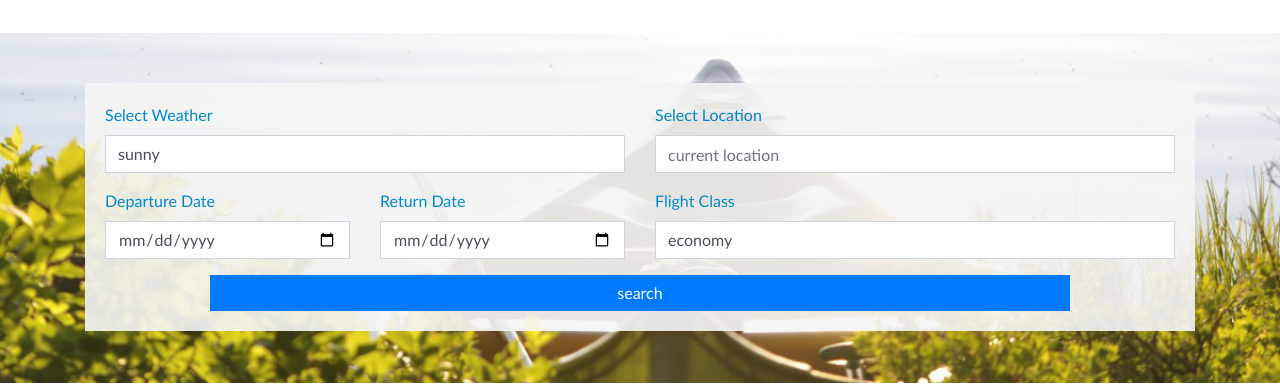
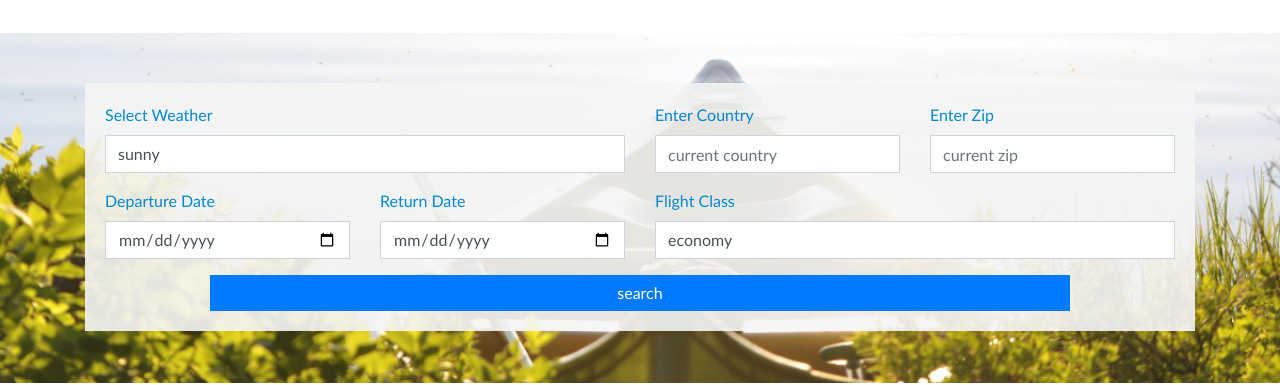
Before and after one commit to bbillman89/canoe, a plain HTML site: page index.html in a window 1280 px wide. Shown: the part 67-452 px from the top of the page. Drawn offline with nearby package versions, Linux system fonts and the light colour scheme.

Commit message:
update zip and country

```diff
--- a/index.html
+++ b/index.html
@@ -41,11 +41,17 @@
                                             <option>snowy</option>
                                         </select>
                                     </div>
-                                    <!-- Current Location Input -->
-                                    <div class="col-6">
-                                        <label for="location">Select Location</label>
+                                    <!-- Location Input -->
+                                    <div class="col-3">
+                                        <label for="country">Enter Country</label>
                                         <div class="input-group mb-3">
-                                            <input type="text" id="select-location" class="form-control" placeholder="current location" aria-label="Username" aria-describedby="basic-addon1">
+                                            <input type="text" id="select-country" class="form-control" placeholder="current country" aria-label="Username" aria-describedby="basic-addon1">
+                                        </div>
+                                    </div>
+                                    <div class="col-3">
+                                        <label for="zip">Enter Zip</label>
+                                        <div class="input-group mb-3">
+                                            <input type="text" id="select-zip" class="form-control" placeholder="current zip" aria-label="Username" aria-describedby="basic-addon1">
                                         </div>
                                     </div>
                                 </div>
```
